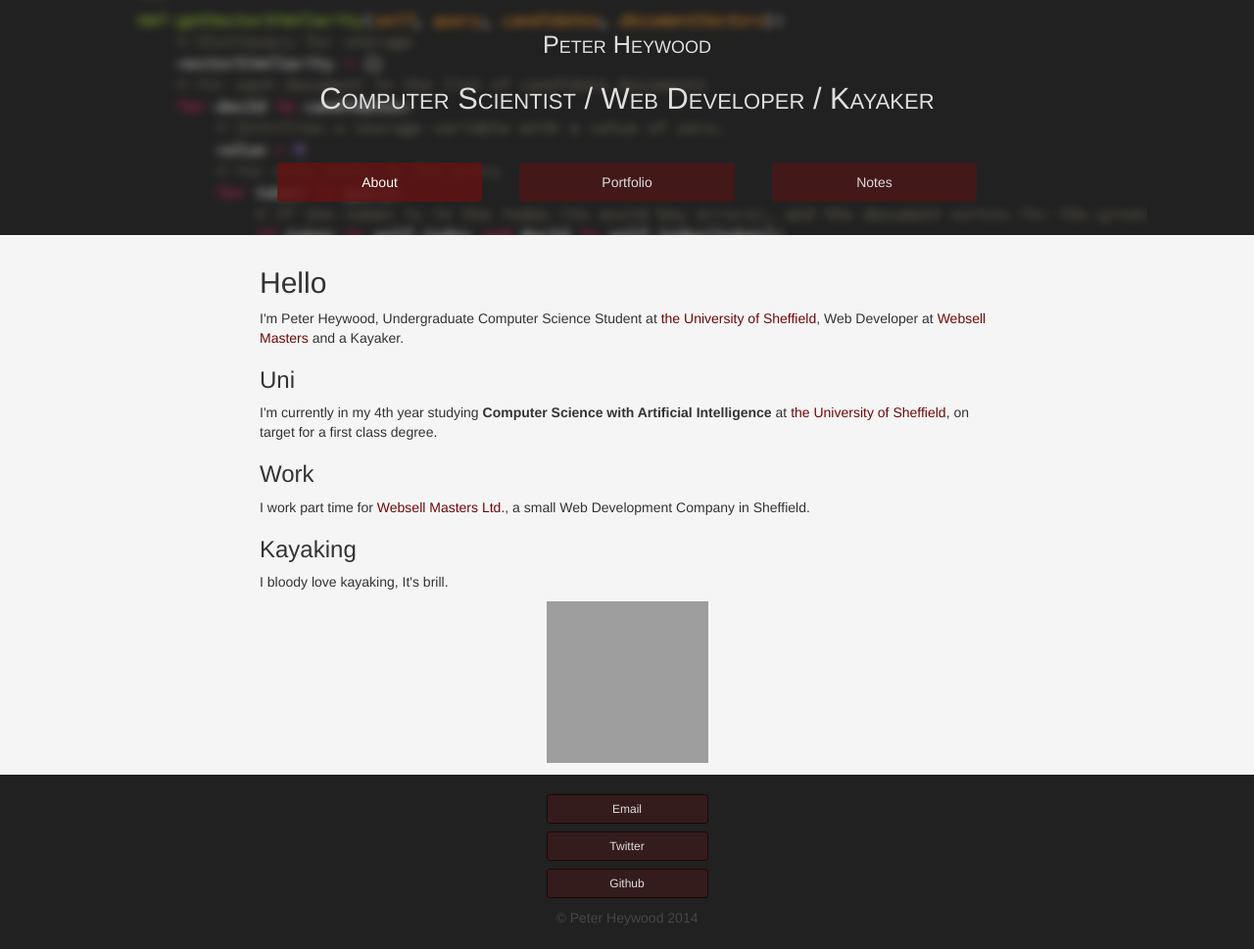
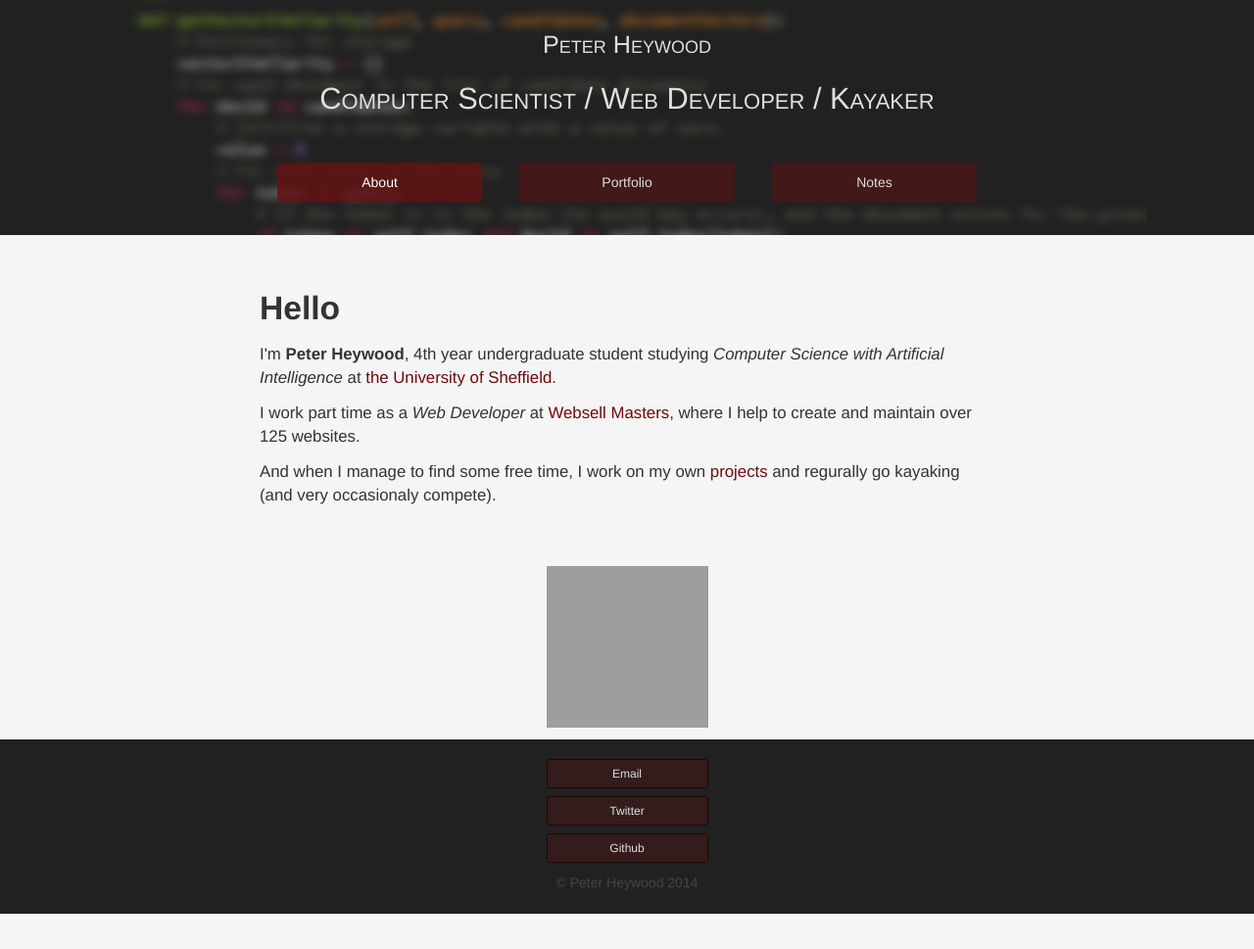
Before and after one commit to ptheywood/ptheywood.github.io, a Jekyll site: the page built from index.html, in a window 1280 px wide. Shown: the whole page at 98% size. Built offline with Jekyll 4.4.1, drawn with Linux system fonts in a browser that asks for light colours; nearby versions of some CDN libraries; library files that are not in the unit come from our copies; Markdown is read by kramdown in place of the engine named in the settings; after the commit the page ends 933 px from its top, so only the background shows below that; grey boxes are pictures that could not be loaded.

Commit message:
Update about content and style

```diff
--- a/css/main.css
+++ b/css/main.css
@@ -119,8 +119,20 @@ a span.black {
     margin: 0 auto;
 }
 
+.larger-content {
+    margin: 6% 0 8% 0;
+}
 
+.larger-content h2 {
+    font-weight: bold;
+    font-size: 240%;
+    margin: 24px 0 16px 0;
+}
 
+.larger-content p {
+    font-size: 120%;
+    margin: 12px 0 12px 0;
+}
 
 /* portfolio */
 .portfolio-grid {
--- a/index.html
+++ b/index.html
@@ -5,25 +5,18 @@ title: About
 
 <div class="row">
     <div class="col-xs-12 col-sm-8 col-sm-offset-2">
-        <div id="hello" class="">
+        <div class="larger-content">
             <h2>Hello</h2>
             <p>
-                I'm Peter Heywood, Undergraduate Computer Science Student at <a href="http://shef.ac.uk/dcs/">the University of Sheffield</a>, Web Developer at <a href="http://websellmasters.com">Websell Masters</a> and a Kayaker.
+                I'm <strong>Peter Heywood</strong>, 4th year undergraduate student studying <em>Computer Science with Artificial Intelligence</em> at <a href="http://shef.ac.uk/dcs/">the University of Sheffield</a>.
             </p>
 
-            <h3>Uni</h3>
             <p>
-                I'm currently in my 4th year studying <strong>Computer Science with Artificial Intelligence</strong> at <a href="http://shef.ac.uk/dcs/">the University of Sheffield</a>, on target for a first class degree.
+                I work part time as a <em>Web Developer</em> at <a href="http://websellmasters.com">Websell Masters</a>, where I help to create and maintain over 125 websites.
             </p>
 
-            <h3>Work</h3>
             <p>
-                I work part time for <a href="http://websellmasters.com"> Websell Masters Ltd.</a>, a small Web Development Company in Sheffield.
-            </p>
-
-            <h3>Kayaking</h3>
-            <p>
-                I bloody love kayaking, It's brill.
+                And when I manage to find some free time, I work on my own <a href="{{site.baseurl}}portfolio/">projects</a> and regurally go kayaking (and very occasionaly compete).
             </p>
 
         </div>
```
